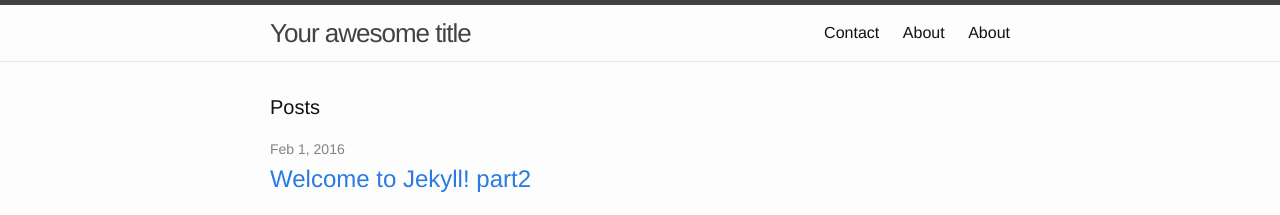
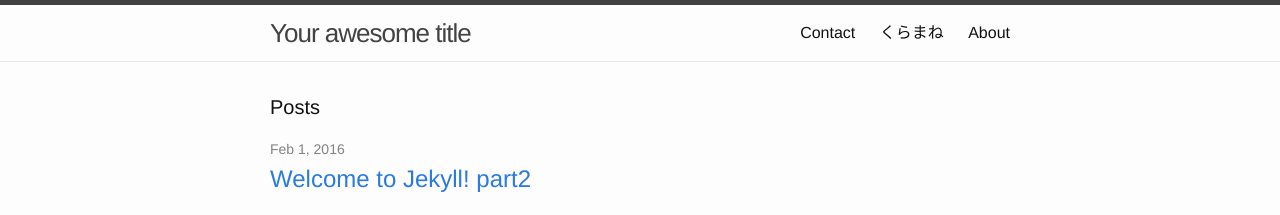
Before and after one commit to bigplants/jekyll_trial, a Jekyll site: the page built from index.html, in a window 1280 px wide. Shown: the top 215 px of the page. Built offline with Jekyll 4.4.1, drawn with Linux system fonts in a browser that asks for light colours.

Commit message:
Updated '/about-copy.md' via CloudCannon

```diff
--- a/about-copy.md
+++ b/about-copy.md
@@ -1,7 +1,7 @@
 ---
 layout: page
-title: About
-permalink: /about/
+title: くらまね
+permalink: /kuramane/
 ---
 
 Yes!!! This is the base Jekyll theme. You can find out more info about customizing your Jekyll theme, as well as basic Jekyll usage documentation at [jekyllrb.com](http://jekyllrb.com/)
```
